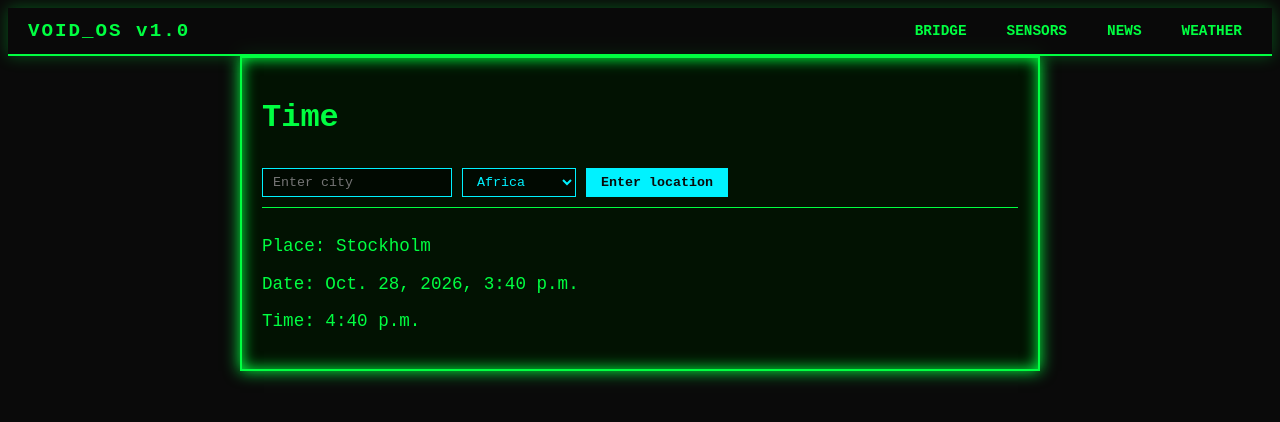
After one commit to katttiger/Void-Terminal, a Django app: page /time/ in a window 1280 px wide. The commit adds this page. Shown: the top 422 px of the page. Run offline with Django 5.2, Linux system fonts and the light colour scheme.

Commit message:
added time-view to display time and date from around the world, updated links in index

```diff
--- /dev/null
+++ b/dashboard/templates/dashboard/time.html
@@ -0,0 +1,35 @@
+{% extends "dashboard/base.html" %} {% block content %}
+<div id="hud">
+  <div>
+    <div>
+    <h1>Time</h1>
+     <form method="post" action="">
+        {% csrf_token %}
+        <input
+        type = "text"
+        class="form-control"
+        id="inputTitle"
+        placeholder="Enter city"
+        name="place"
+        />
+        <select id = "continent" class="form-control"name = "continent">
+            <option value="Africa">Africa</option>
+            <option value="America">America</option>
+            <option value="Europe">Europe</option>
+            <option value="Asia">Asia</option>
+            <option value="Australia">Australia</option>
+            <option value="Pacific">Pacific</option>
+        <select/>
+        <input type="submit" value="Enter location"/>
+      </form>
+    </div>
+    <div id="console">
+        <p>Place: {{place}}</p>
+      <p>Date: {{date}}</p>
+      <p>Time: {{time}}</p>
+
+
+    </div>
+    </div>
+</div>
+{% endblock %}
--- a/dashboard/urls.py
+++ b/dashboard/urls.py
@@ -6,5 +6,6 @@ urlpatterns = [
     path("sensors/", views.sensors, name="sensors"),
     path("api/sensors/", views.sensor_data, name="sensor_data"),
     path("weather/", views.weather_report, name="weather"),
-    path("news/", views.news_report, name="news")
+    path("news/", views.news_report, name="news"),
+    path("time/", views.world_data_time, name="time")
 ]
--- a/dashboard/views.py
+++ b/dashboard/views.py
@@ -1,13 +1,36 @@
 from django.shortcuts import render
-from django.http import HttpResponse, JsonResponse
+from django.http import JsonResponse
 import psutil
 import requests
 import feedparser
+from datetime import datetime
+from zoneinfo import ZoneInfo, ZoneInfoNotFoundError
 # Create your views here.
 
 
 def index(request):
     return render(request, "dashboard/index.html")
+
+
+def world_data_time(request):
+    place = "Stockholm"
+    continent = "Europe"
+    try:
+        if (request.method == "POST"):
+            place = request.POST.get("place")
+            continent = request.POST.get("continent")
+
+        place = place.replace(' ', '_')
+        key = f"{continent}/{place}"
+        current_date = datetime.now(tz=ZoneInfo(key)).today()
+        current_time = datetime.now(tz=ZoneInfo(key)).time()
+    except ZoneInfoNotFoundError as e:
+        current_date = f"{e}"
+        current_time = f"{e}"
+    except ValueError as e:
+        current_date = f"{e}"
+        current_time = f"{e}"
+    return render(request, "dashboard/time.html", {'date': current_date, 'time': current_time, 'place': place})
 
 
 def sensor_data(request):
```
Also changed, not shown: dashboard/templates/dashboard/index.html (+5 -22 lines).
